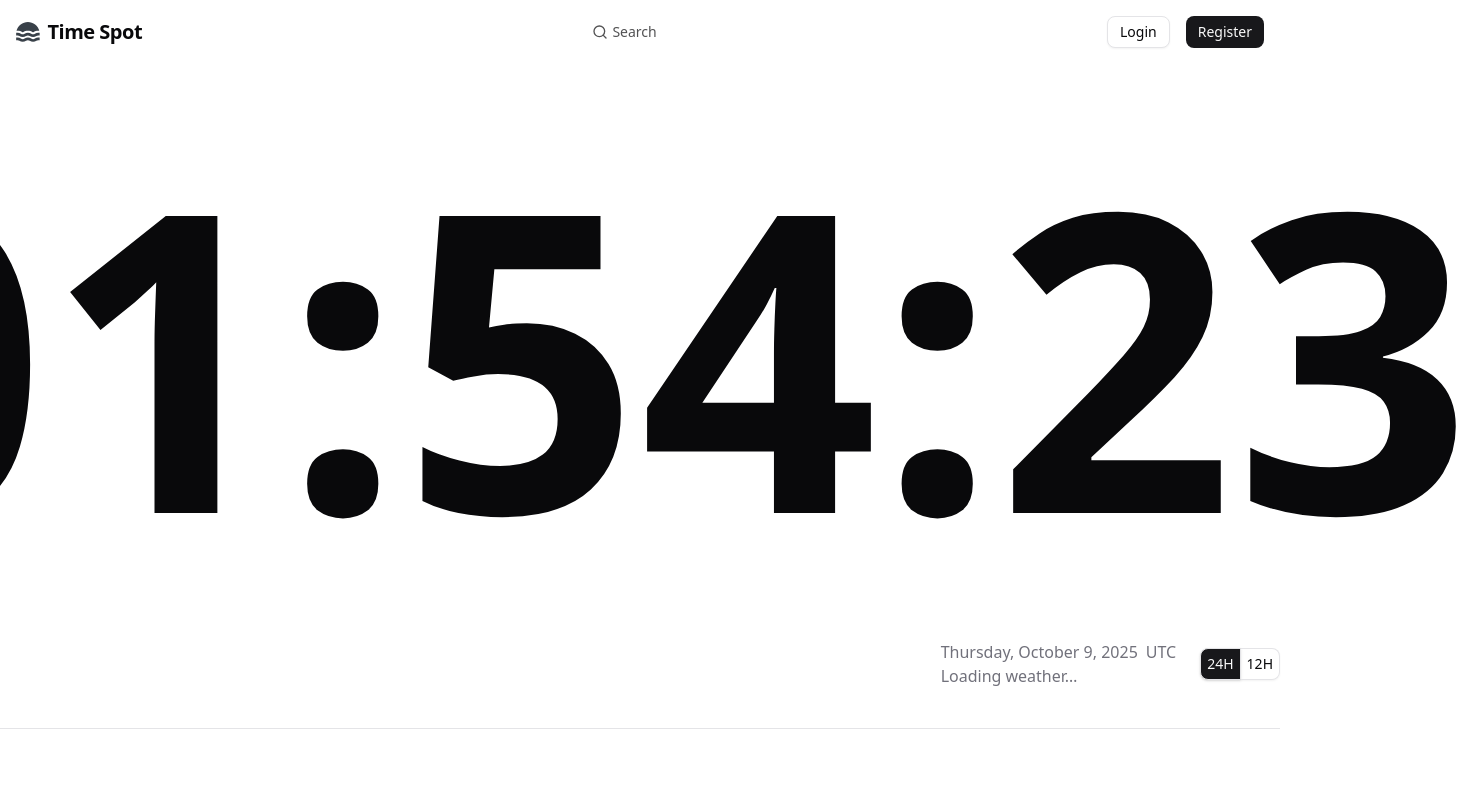
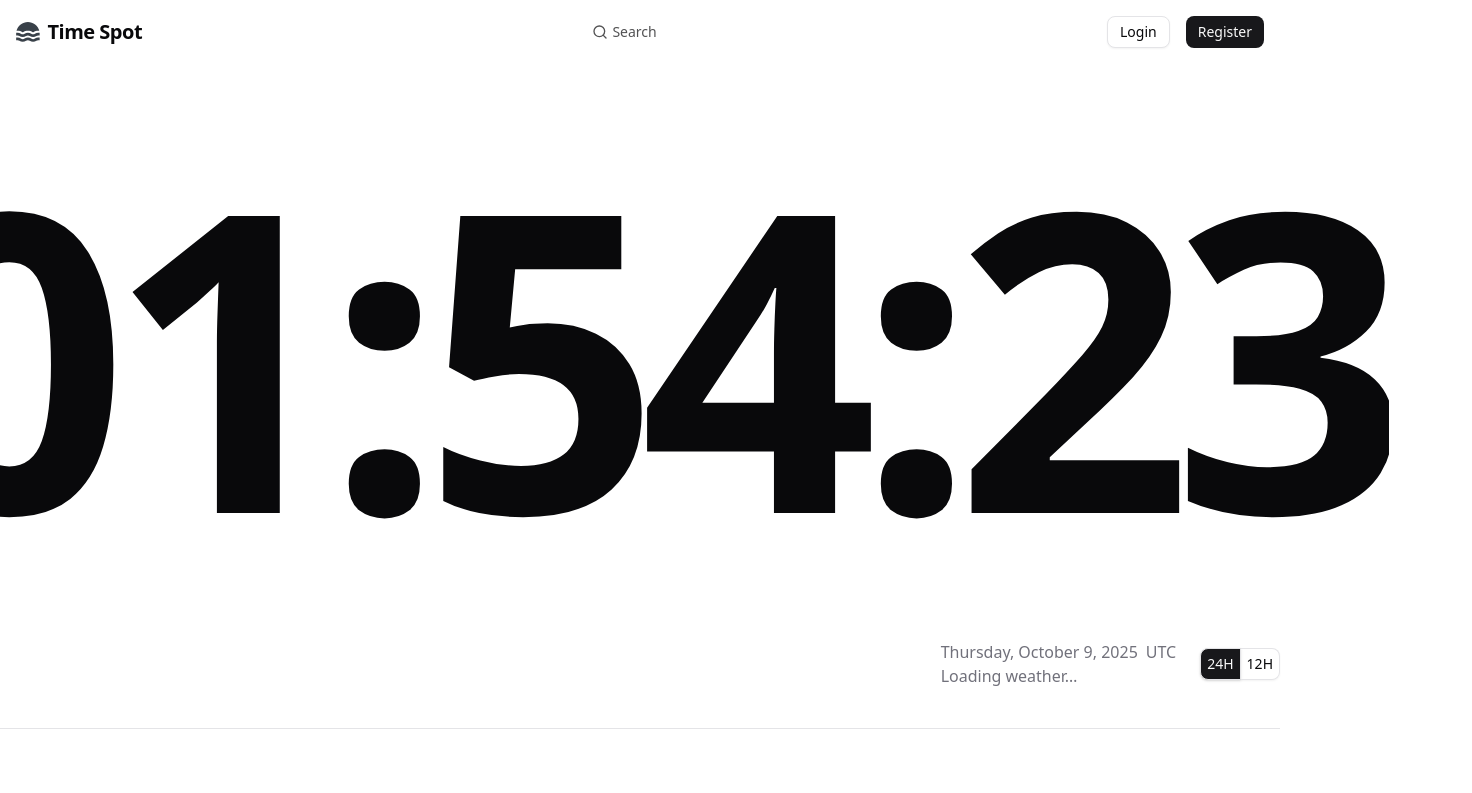
Before and after one commit to phalla-doll/time-spot, a Next.js app: page / in a window 1280 px wide. Shown: the top 793 px of the page, 1472 px wide, since content can reach past the window. Built offline with nearby package versions, Linux system fonts and the light colour scheme; no server answers.

Commit message:
style(MainTime): Add tracking-tighter to time display
- Enhance time display readability by adding tracking-tighter class
- Improve visual consistency of time rendering
- Maintain existing font size and weight settings

```diff
--- a/src/components/widget/main-time.tsx
+++ b/src/components/widget/main-time.tsx
@@ -40,7 +40,7 @@ export default function MainTime() {
     return (
         <div className="mx-4 sm:mx-auto border-b border-gray">
             <div className="flex justify-center items-center my-20">
-                <h1 className="text-7xl sm:text-[18rem] lg:text-[26rem] font-bold tabular-nums select-none">
+                <h1 className="text-7xl sm:text-[18rem] lg:text-[26rem] font-bold tabular-nums tracking-tighter select-none">
                     {timeFormat === "24h"
                         ? now.toFormat("HH:mm:ss")
                         : now.toFormat("hh:mm:ss")}
```
